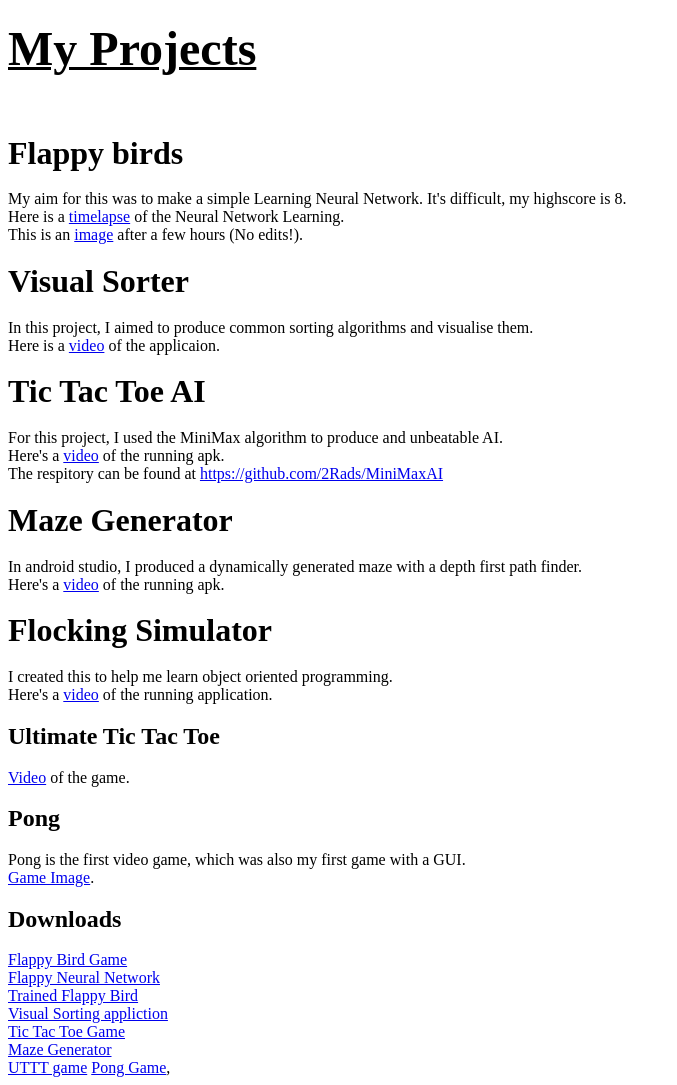
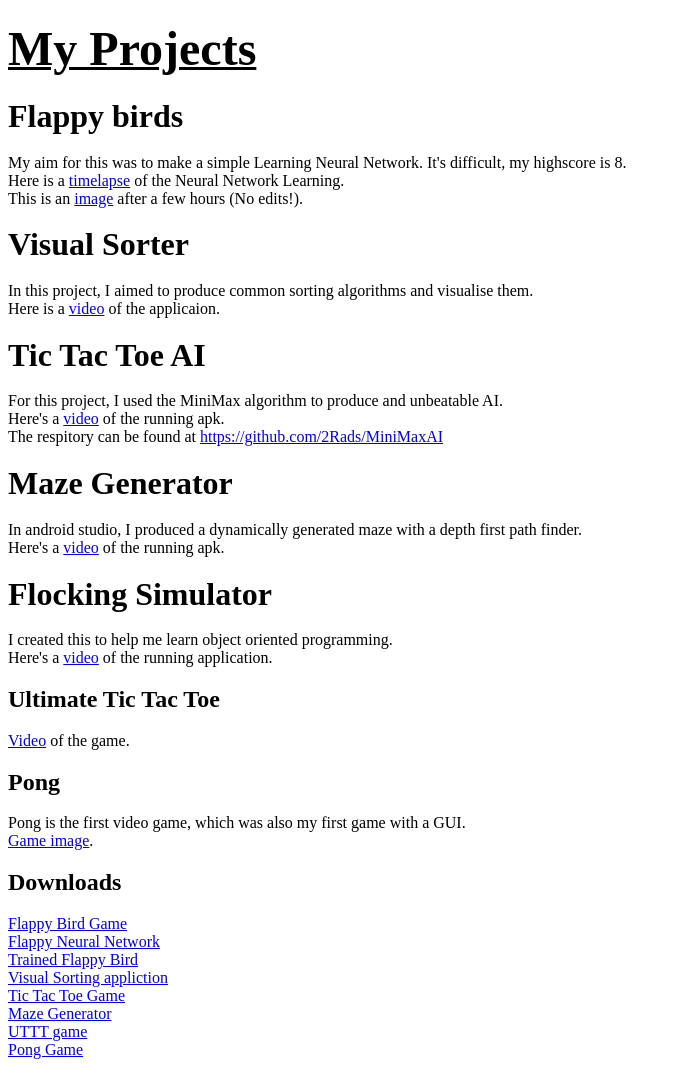
Before and after one commit to ranjotsd/ranjotsd.github.io, a plain HTML site: page index.html in a window 1280 px wide. Shown: the whole page, without its empty margins (0-677 px from the left). Drawn offline with Linux system fonts and the light colour scheme.

Commit message:
Update index.html

```diff
--- a/index.html
+++ b/index.html
@@ -4,7 +4,6 @@
 
 <body>
 	<h1><ins><font size="7">My Projects</font></ins></h1>
-		<br>
 
 	<h3><font size="6">Flappy birds</font></h3>
 		My aim for this was to make a simple Learning Neural Network. It's difficult, my highscore is 8.<br>
@@ -37,7 +36,7 @@
 
 	<h3><font size="5">Pong</font></h3>
 		Pong is the first video game, which was also my first game with a GUI.<br>
-		<a href="PongImg.jpg">Game Image</a>.
+		<a href="PongImg.JPG">Game image</a>.
 
 	<h3><font size="5">Downloads</font></h3>
 		<a href="Flappy.exe">Flappy Bird Game</a><br>
@@ -46,8 +45,8 @@
 		<a href="SortingVisual.exe">Visual Sorting appliction</a><br>
 		<a href="TicTacToe.apk">Tic Tac Toe Game</a><br>
 		<a href="Maze.apk">Maze Generator</a><br>
-		<a href="UltimateTTT.exe">UTTT game</a>
-		<a href="Moving.exe">Pong Game</a>,
+		<a href="UltimateTTT.exe">UTTT game</a><br>
+		<a href="Moving.exe">Pong Game</a>
 
 </body>
 </html>
```
